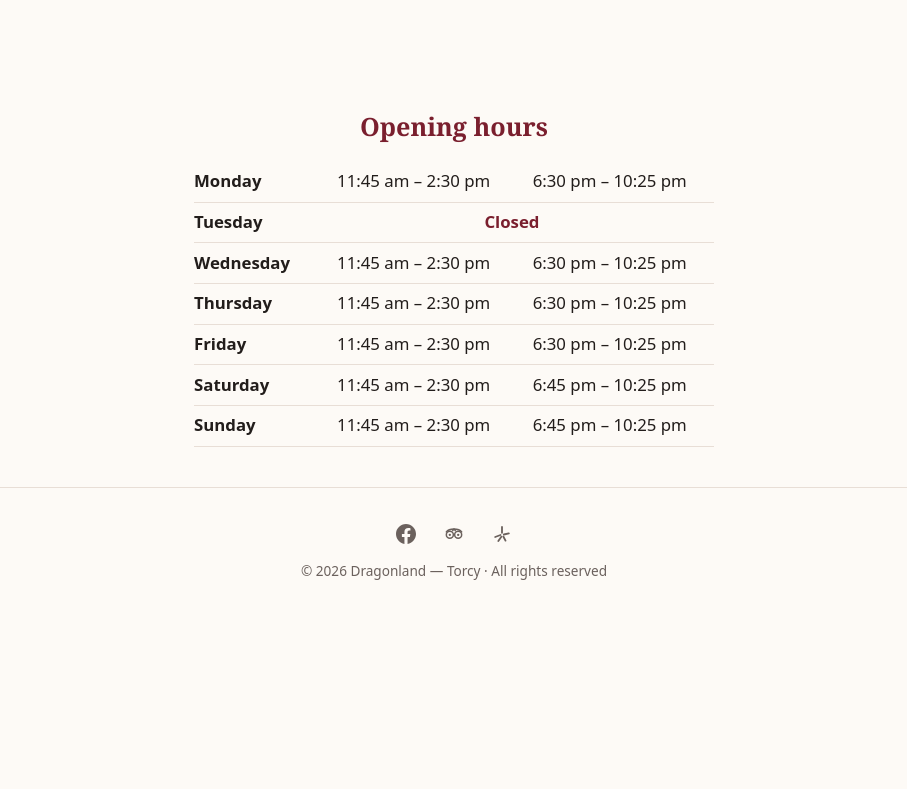
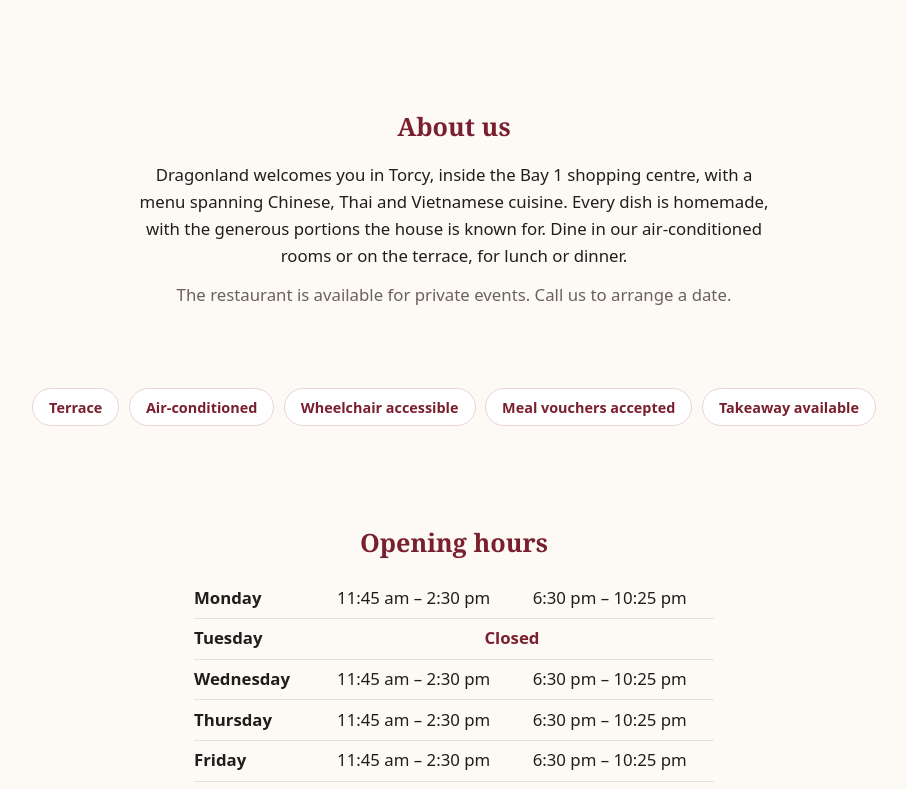
Before and after one commit to Eva-S-Cheng/dragonland-torcy, a React (Vite) app: page / in a window 1280 px wide. Shown: the part 331-1120 px from the top of the page, without its empty margins (186-1093 px from the left). Before the commit the page ends 960 px from the top, so only its background shows below. Built offline with nearby package versions, Linux system fonts and the light colour scheme.

Commit message:
Enriching the description

```diff
--- a/src/App.jsx
+++ b/src/App.jsx
@@ -187,6 +187,24 @@
       </section>
       <section className="section section-center">
         <div className="container">
+          <h2>{t('about.title')}</h2>
+          <p className="about-text">{t('about.text')}</p>
+          <p className="about-events">{t('about.events')}</p>
+        </div>
+      </section>
+      <section className="section section-center">
+        <div className="container">
+          <ul className="features">
+            <li>{t('features.terrace')}</li>
+            <li>{t('features.aircon')}</li>
+            <li>{t('features.pmr')}</li>
+            <li>{t('features.vouchers')}</li>
+            <li>{t('features.takeaway')}</li>
+          </ul>
+        </div>
+      </section>
+      <section className="section section-center">
+        <div className="container">
           <h2>{t('hours.title')}</h2>
           <HoursTable />
         </div>
```
